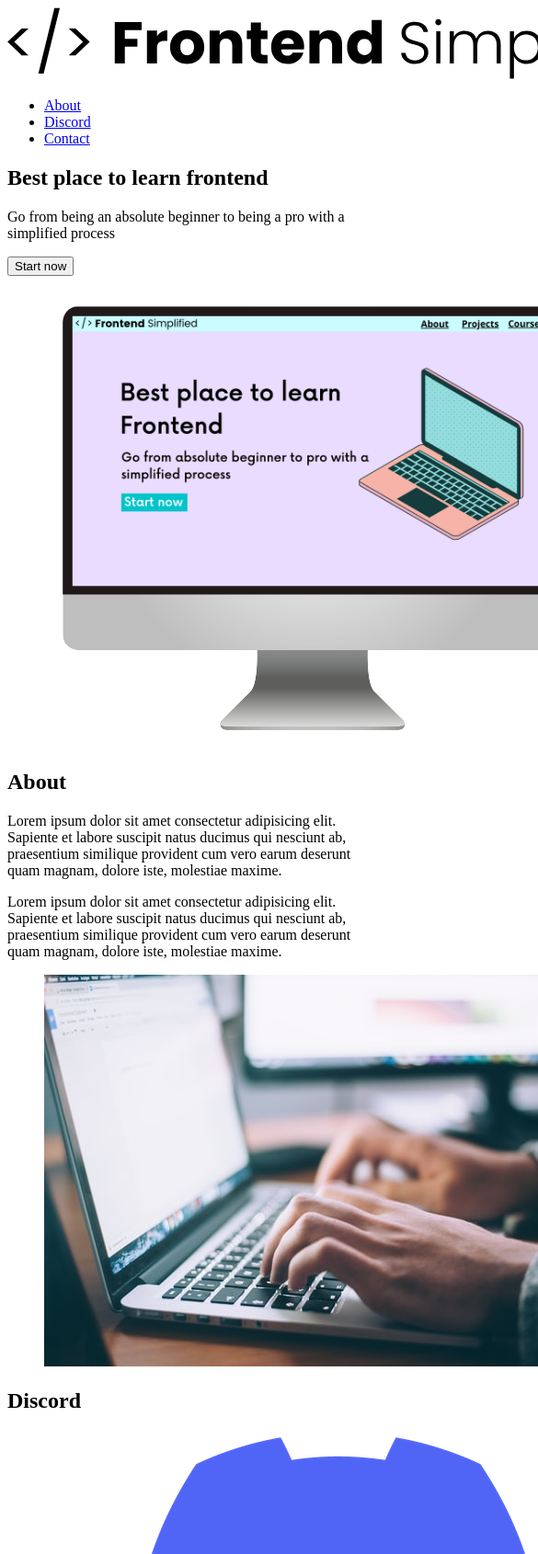
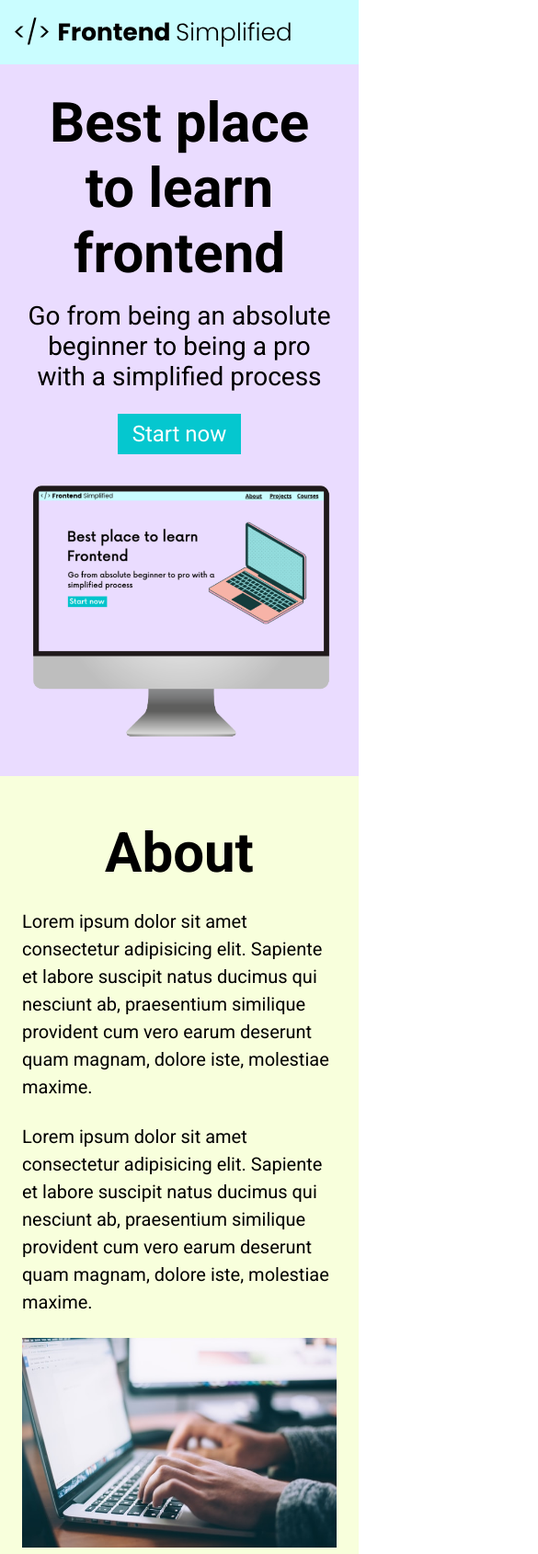
Before and after one commit to nguyenfrancis6/frontend-simplified, a plain HTML site: page html-tutorial/index.html in a window 390 px wide. Shown: the top 1690 px of the page at 92% size, 585 px wide, since content can reach past the window. Drawn offline with Linux system fonts and the light colour scheme.

Commit message:
Styled website and added responsiveness

```diff
--- a/html-tutorial/index.html
+++ b/html-tutorial/index.html
@@ -5,11 +5,12 @@
     <meta http-equiv="X-UA-Compatible" content="IE=edge" />
     <meta name="viewport" content="width=device-width, initial-scale=1.0" />
     <title>Document</title>
+    <link rel="stylesheet" href="style.css" />
   </head>
   <body>
     <section>
       <nav>
-        <img src="./HTML Practise Assets/FES.svg" alt="" />
+        <img src="./HTML Practise Assets/FES.svg" class="logo" alt="" />
         <ul>
           <li><a href="#about">About</a></li>
           <li><a href="#discord">Discord</a></li>
@@ -17,59 +18,72 @@
         </ul>
       </nav>
       <header>
-        <div>
+        <div class="row">
+          <div class="home__description">
             <h1>Best place to learn frontend</h1>
-          <p>
-            Go from being an absolute beginner to being a pro with a simplified
-            process
+            <p class="subheader">
+              Go from being an absolute beginner to being a pro with a
+              simplified process
             </p>
-          <button>Start now</button>
+            <button class="home__description--button">Start now</button>
           </div>
           <figure>
-          <img src="./HTML Practise Assets/laptop.png" alt="Home page image" />
+            <img
+              src="./HTML Practise Assets/laptop.png"
+              alt="Home page image"
+            />
           </figure>
+        </div>
       </header>
     </section>
 
     <main>
       <section id="about">
         <h2>About</h2>
-        <div>
-          <p>
-            Lorem ipsum dolor sit amet consectetur adipisicing elit. Sapiente et
-            labore suscipit natus ducimus qui nesciunt ab, praesentium similique
-            provident cum vero earum deserunt quam magnam, dolore iste,
-            molestiae maxime.
+        <div class="row">
+          <div class="section__description">
+            <div class="section__description--wrapper">
+              <p class="section__description--para">
+                Lorem ipsum dolor sit amet consectetur adipisicing elit.
+                Sapiente et labore suscipit natus ducimus qui nesciunt ab,
+                praesentium similique provident cum vero earum deserunt quam
+                magnam, dolore iste, molestiae maxime.
               </p>
-          <p>
-            Lorem ipsum dolor sit amet consectetur adipisicing elit. Sapiente et
-            labore suscipit natus ducimus qui nesciunt ab, praesentium similique
-            provident cum vero earum deserunt quam magnam, dolore iste,
-            molestiae maxime.
+              <p class="section__description--para">
+                Lorem ipsum dolor sit amet consectetur adipisicing elit.
+                Sapiente et labore suscipit natus ducimus qui nesciunt ab,
+                praesentium similique provident cum vero earum deserunt quam
+                magnam, dolore iste, molestiae maxime.
               </p>
             </div>
-        <figure>
+            <figure class="about__img--wrapper">
               <img src="./HTML Practise Assets/about.jpg" alt="" />
             </figure>
+          </div>
+        </div>
       </section>
       <section id="discord">
         <h2>Discord</h2>
-        <figure>
+        <div class="row">
+          <div class="section__description">
+            <figure class="about__img--wrapper">
               <img src="./HTML Practise Assets/discord.png" alt="Discord" />
             </figure>
-        <div>
-          <p>
-            Lorem ipsum dolor sit amet consectetur adipisicing elit. Voluptates
-            distinctio, tenetur asperiores fugit odit sit corrupti laboriosam
-            minima, cum, beatae minus quae molestias officiis soluta amet. Fuga
-            aliquid nulla rem.
+            <div class="section__description--wrapper">
+              <p class="section__description--para">
+                Lorem ipsum dolor sit amet consectetur adipisicing elit.
+                Voluptates distinctio, tenetur asperiores fugit odit sit
+                corrupti laboriosam minima, cum, beatae minus quae molestias
+                officiis soluta amet. Fuga aliquid nulla rem.
               </p>
-          <p>
-            Lorem ipsum dolor sit amet consectetur adipisicing elit. Voluptates
-            distinctio, tenetur asperiores fugit odit sit corrupti laboriosam
-            minima, cum, beatae minus quae molestias officiis soluta amet. Fuga
-            aliquid nulla rem.
+              <p class="section__description--para">
+                Lorem ipsum dolor sit amet consectetur adipisicing elit.
+                Voluptates distinctio, tenetur asperiores fugit odit sit
+                corrupti laboriosam minima, cum, beatae minus quae molestias
+                officiis soluta amet. Fuga aliquid nulla rem.
               </p>
+            </div>
+          </div>
         </div>
       </section>
 
@@ -77,20 +91,24 @@
         <h2>Contact</h2>
         <form action="">
           <span>Email</span>
-          <input type="text" placeholder="jane@example.com">
+          <input type="email" placeholder="jane@example.com" />
           <span>Message</span>
-          <textarea type="text" placeholder="jane@example.com"></textarea>
+          <textarea
+            type="text"
+            placeholder="Cool website, let's get connected!"
+          ></textarea>
+          <button>Contact Us!</button>
         </form>
       </section>
     </main>
 
     <footer>
-      <img src="./HTML Practise Assets/FES.svg" alt="">
-      <div>
-        <a href="#about">About</a>
-        <a href="#discord">Discord</a>
-        <a href="#contact">Contact</a>
-        <a href="">Courses</a>
+      <img class="footer__logo" src="./HTML Practise Assets/FES.svg" alt="" />
+      <div class="footer__links">
+        <a class="footer__link" href="#about">About</a>
+        <a class="footer__link" href="#discord">Discord</a>
+        <a class="footer__link" href="#contact">Contact</a>
+        <a class="footer__link" href="">Courses</a>
       </div>
       <p>Copyright Frontend Simplified</p>
     </footer>
--- /dev/null
+++ b/html-tutorial/style.css
@@ -0,0 +1,253 @@
+@import url('https://fonts.googleapis.com/css2?family=Roboto:wght@300;400;500;700&display=swap');
+
+*{
+  padding: 0;
+  margin: 0;
+  box-sizing: border-box;
+  font-family: 'Roboto', sans-serif;
+}
+
+nav{
+  height: 70px;
+  display: flex;
+  justify-content: space-between;
+  align-items: center;
+  padding: 0 16px;
+  background-color: #cafdff;
+}
+
+header{
+  background-color: #eadcff;
+  height: calc(100vh - 70px);
+  padding: 24px;
+  display: flex;
+  align-items: center;
+  justify-content: center;
+}
+
+h1{
+  font-size: 72px;
+}
+
+.subheader{
+  font-size: 36px;
+  margin: 16px 0 24px 0;
+}
+
+button{
+  background-color: #05c7cf;
+  color: white;
+  border: none;
+  padding: 8px 16px;
+  font-size: 24px;
+  cursor: pointer;
+}
+
+a{
+  color: black;
+  font-size: 24px;
+  font-weight: 700;
+}
+
+.logo{
+  width: 300px;
+}
+
+ul{
+  display: flex;
+}
+
+li{
+  list-style-type: none;
+  padding-left: 16px;
+}
+
+.row{
+  width: 100%;
+  max-width: 1300px;
+  display: flex;
+  align-items: center;
+  justify-content: center;
+  margin: 0 auto;
+}
+
+#about,
+#discord,
+#contact,
+footer{
+  padding: 48px 0;
+}
+
+/*
+
+ABOUT
+
+*/
+
+
+#about{
+  background-color: #f8ffdc;
+}
+
+h2{
+  font-size: 60px;
+  text-align: center;
+  margin-bottom: 24px;
+}
+
+.section__description{
+  display: flex;
+  justify-content: center;
+  align-items: center;
+}
+
+.about__img--wrapper{
+  width: 40%;
+
+}
+
+img{
+  width: 100%;
+}
+
+.section__description--wrapper{
+  width: 60%;
+
+}
+
+.about__img--wrapper,
+.section__description--wrapper{
+  padding: 0 24px;
+}
+
+.section__description--para{
+  font-size: 20px;
+  line-height: 1.5;
+  margin-bottom: 24px;
+}
+
+/*
+
+DISCORD
+
+*/
+
+#discord{
+  background-color: #cefeff;
+}
+
+/*
+
+DISCORD
+
+*/
+
+#contact{
+  background-color: #dce0ff;
+}
+
+form{
+  width: 100%;
+  max-width: 600px;
+  display: flex;
+  flex-direction: column;
+  margin: 0 auto;
+  padding: 0 24px;
+}
+
+input, textarea{
+  margin-bottom: 24px;
+  font-size: 20px;
+  padding: 6px 12px;
+}
+
+/*
+
+FOOTER
+
+*/
+
+footer{
+  background-color: #aaf5ff;
+  display: flex;
+  flex-direction: column;
+  align-items: center;
+}
+
+.footer__logo{
+  max-width: 480px;
+  margin-bottom: 16px;
+}
+
+.footer__links{
+  margin-bottom: 32px;
+}
+
+.footer__link{
+  padding: 0 16px;
+}
+
+/* SMALL PHONES, TABLETS, LARGE SMARTPHONES */
+@media (max-width: 728px) {
+  .row{
+    flex-direction: column;
+  }
+
+  .home__description{
+    margin-bottom: 24px;
+    display:flex;
+    flex-direction: column;
+    align-items: center;
+  }
+
+  .home__description--button{
+    max-width: 240px;
+  }
+
+  h1{
+    text-align: center;
+    font-size: 60px;
+  }
+
+  .subheader{
+    text-align: center;
+    font-size: 28px;
+  }
+
+  ul{
+    display: none;
+  }
+
+  .section__description{
+    flex-direction: column;
+  }
+
+  .section__description--wrapper{
+    width: 100%;
+  }
+
+  .about__img--wrapper{
+    width: 100%;
+  }
+
+  #discord .section__description{
+    flex-direction: column-reverse;
+  }
+
+  footer{
+    padding: 48px 24px;
+  }
+
+  .footer__logo{
+    max-width: 360px;
+  }
+
+  .footer__link{
+    padding: 0 4px;
+    font-size: 18px;
+  }
+
+  .footer__links{
+    margin-bottom: 24px;
+  }
+}
```
Lines whose indentation alone changed are shown as unchanged.
